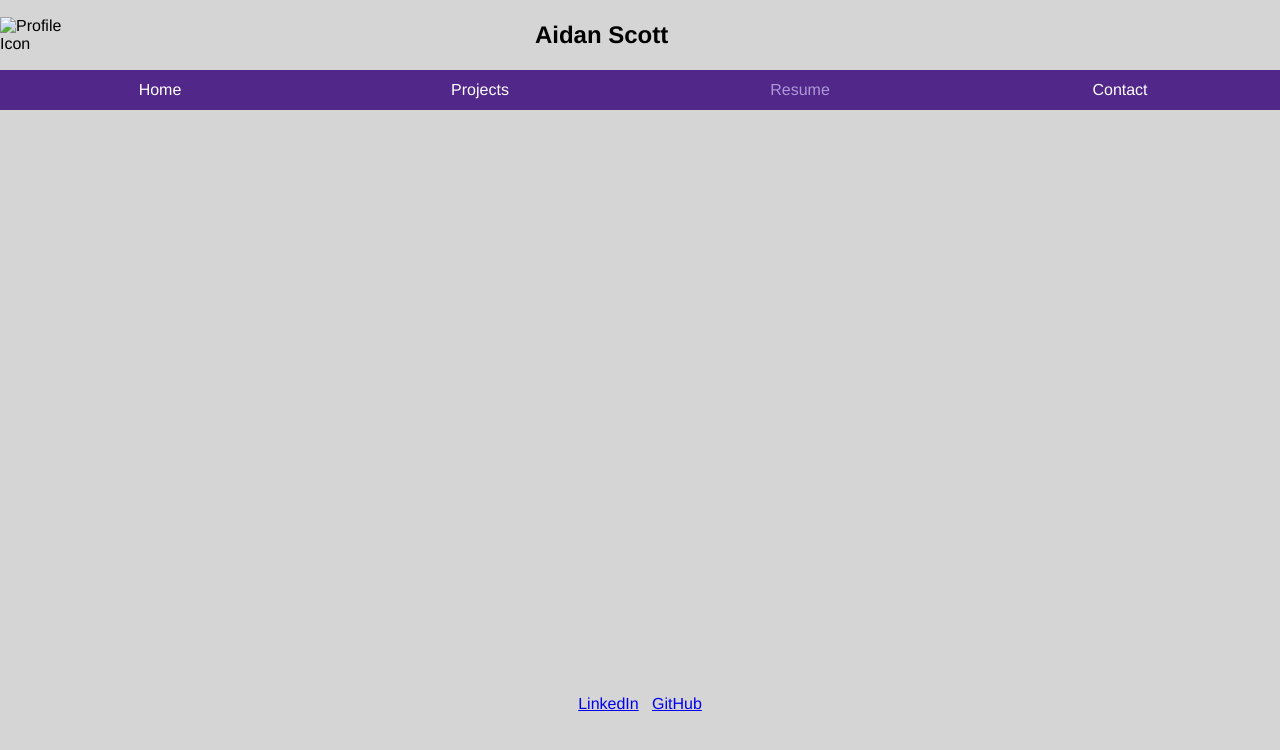
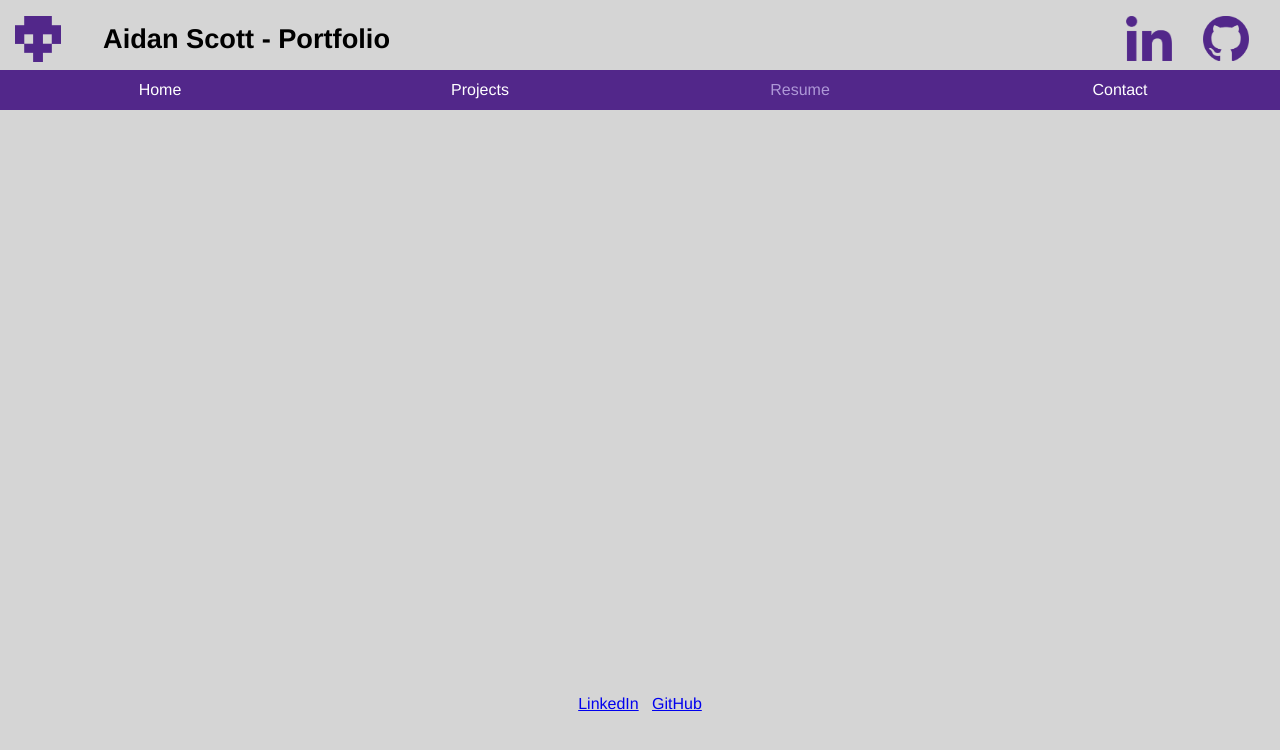
Before and after one commit to AidanJScott/Personal-Website, a plain HTML site: page resume/index.html in a window 1280 px wide. Drawn offline with Linux system fonts and the light colour scheme.

Commit message:
Updated header to match home page

```diff
--- a/resume/index.html
+++ b/resume/index.html
@@ -6,8 +6,15 @@
 	</head>
 	<body>
 		<header>
-		<img src="../media/GitHubIcon.png" alt="Profile Icon">
-		<h2>Aidan Scott</h2>
+		<img id="profile" src="../media/Profile_Icon.png" alt="Profile Icon">
+		<h2 id="headtext">Aidan Scott - Portfolio</h2>
+		<a href="https://www.linkedin.com/in/aidan-j-scott" target="_blank" rel="noopener noreferrer">
+			<img id="lihead" src="../media/Linked_In_Icon.png" alt="Linked In Icon">
+		</a>
+		<a href="https://www.github.com/AidanJScott" target="_blank" rel="noopener noreferrer">
+			<img id="githead" src="../media/GitHub_Icon.png" alt="GitHub Icon">
+		</a>
+
 		</header>
 		<nav>
 			<ul>
```
